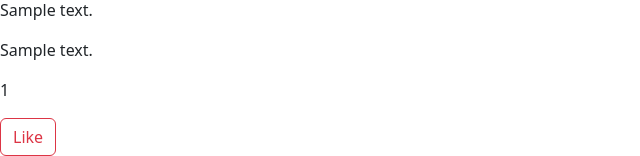
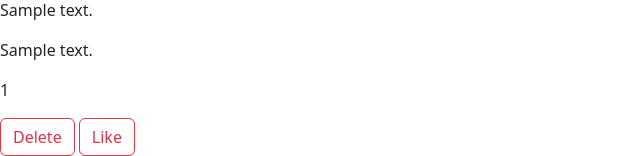
Before and after one commit to palomasoltys/showland, a Flask app: template Desktop/Hackbright/ShowLand/templates/movie_popular_details.html in a window 1280 px wide. Shown: the part 650-806 px from the top of the page, without its empty margins (0-640 px from the left). Run offline with Flask 2, Linux system fonts and the light colour scheme; the visitor is signed in with stand-in values (Sample User, id 1); tables that the repository leaves empty hold one stand-in row (values such as "Sample post"); the template is opened without the code that fills it: values that come from a table or form of the project are taken from there, most other values are stand-ins (such as "Sample title", 1, 10 or a date in 2020).

Commit message:
Delete button line 101-104

```diff
--- a/Desktop/Hackbright/ShowLand/templates/movie_popular_details.html
+++ b/Desktop/Hackbright/ShowLand/templates/movie_popular_details.html
@@ -97,6 +97,12 @@
 <p id="number-likes-{{item.comment_id}}-p">{{item.likes|length}}</p>
 
 {%if 'user_email' in session %}
+
+<!-- Delete button for comments -->
+{%if item.user.user_id == user.user_id%}
+<button type="button" id="delete{{item.comment_id}}" value="{{item.comment_id}}" class="btn btn-outline-danger delete-comment-btn">Delete</button>
+{%endif%}
+
 {% set ns = namespace(like='Like') %}
 {%for like in item.likes%}
 {%if like.user.email == session['user_email']%}
```
